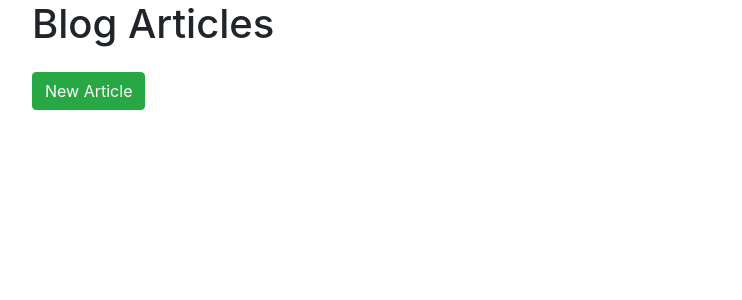
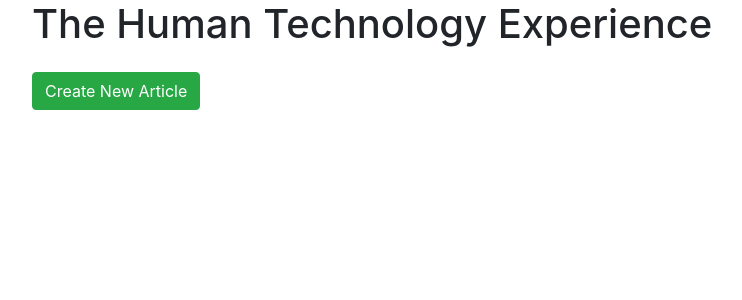
Before and after one commit to RhondieG/BlogPro2, a Node server app: page / in a window 1280 px wide. Shown: the top 300 px of the page, without its empty margins (53-795 px from the left). Run offline with Node 20, Linux system fonts and the light colour scheme; data that the repository does not hold is empty; some libraries are stand-ins or nearby versions.

Commit message:
adding edit feature

```diff
--- a/views/articles/edit.ejs
+++ b/views/articles/edit.ejs
@@ -11,7 +11,8 @@
   <div class="container">
     <h1 class="mb-4">Edit Article</h1>
 
-    <form action="/articles/<%= article.id %>?_method=PUT" method="POST">
+    <form action="/articles/<%= article.id %>?
+      _method=PUT" method="POST">
       <%- include('_form_fields') %>
     </form>
   </div>
--- a/views/articles/index.ejs
+++ b/views/articles/index.ejs
@@ -9,8 +9,8 @@
 </head>
 <body>
   <div class="container">
-    <h1 class="mb-4">Blog Articles</h1>
-    <a href="/articles/new" class="btn btn-success">New Article</a>
+    <h1 class="mb-4">The Human Technology Experience</h1>
+    <a href="/articles/new" class="btn btn-success">Create New Article</a>
 
     <% articles.forEach(article => { %>
       <div class="card mt-4">
--- a/views/articles/new.ejs
+++ b/views/articles/new.ejs
@@ -13,7 +13,7 @@
     <h1 class="mb-4">New Article</h1>
 
     <form action="/articles" method="POST">
-      <%- include('form_fields') %>
+      <%- include('_form_fields') %>
     </form>
   </div>
 </body>
```
Also changed, not shown: README.md, views/articles/_form_fields.ejs (renamed from views/articles/form_fields.ejs).
